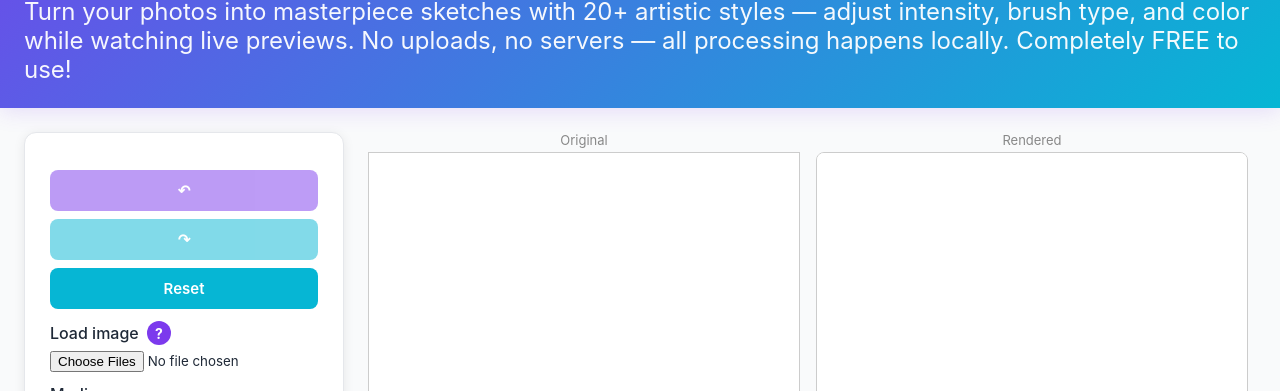
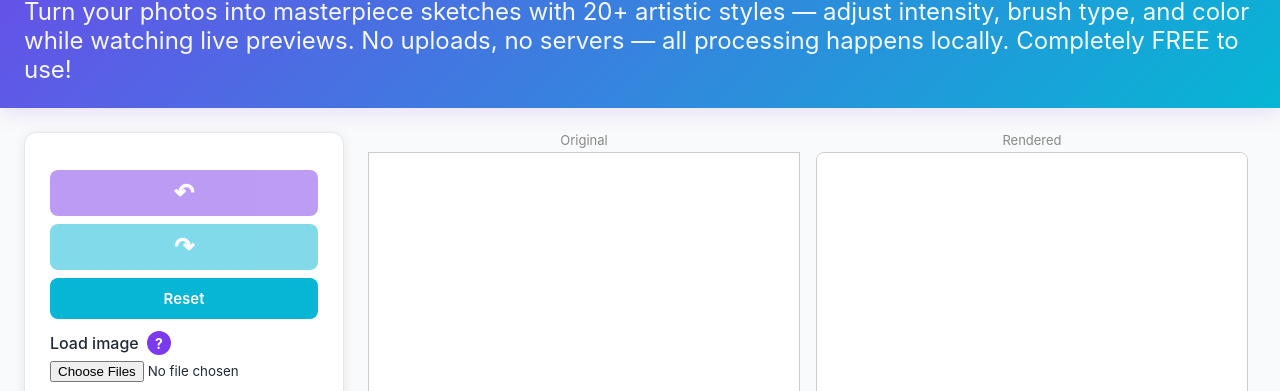
Before and after one commit to aalorro/sketch, a plain HTML site: page index.html in a window 1280 px wide. Shown: the part 345-736 px from the top of the page. Drawn offline with Linux system fonts and the light colour scheme.

Commit message:
fixed undo/redo buttons

```diff
--- a/styles.css
+++ b/styles.css
@@ -50,6 +50,8 @@ legend{color:var(--primary);font-weight:600}
 
 .buttons button:disabled{opacity:0.5;cursor:not-allowed}
 
+#undo, #redo{font-size:24px;font-weight:900;line-height:1;text-shadow:0 0 1px currentColor}
+
 .dark-mode-toggle{position:fixed;top:16px;right:16px;background:#fff;border:2px solid var(--primary);color:var(--primary);width:48px;height:48px;border-radius:50%;cursor:pointer;font-size:24px;display:flex;align-items:center;justify-content:center;transition:all 0.3s;padding:0;z-index:1000;box-shadow:0 4px 12px rgba(0,0,0,0.15)}
 .dark-mode-toggle:hover{background:rgba(255,255,255,0.3);transform:scale(1.05)}
 
```
